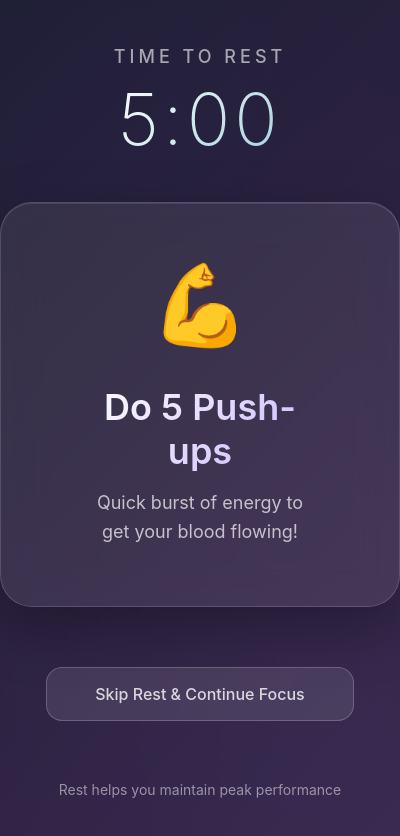
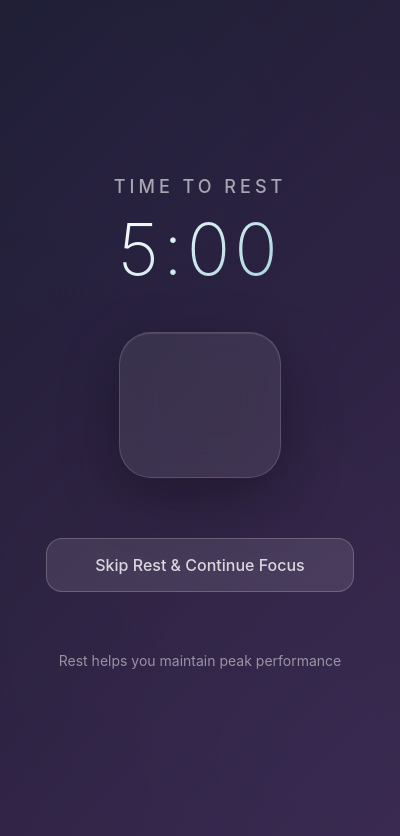
Before and after one commit to ngocanhnckh/betawave-app, an Electron app: page renderer/overlay.html in a window 400 px wide. Drawn offline with Linux system fonts and the light colour scheme.

Commit message:
Remove hardcoded default suggestion from overlay
The suggestion card had 'Do 5 Push-ups' baked into the HTML as the
initial value. If the show-suggestion IPC ever lost its race with the
overlay being made visible, the user would see that default instead of
their actual suggestion - and it would never change.

```diff
--- a/renderer/overlay.html
+++ b/renderer/overlay.html
@@ -203,9 +203,9 @@
     </div>
 
     <div class="suggestion-card">
-      <span class="suggestion-icon" id="suggestionIcon">💪</span>
-      <h1 class="suggestion-title" id="suggestionTitle">Do 5 Push-ups</h1>
-      <p class="suggestion-description" id="suggestionDescription">Quick burst of energy to get your blood flowing!</p>
+      <span class="suggestion-icon" id="suggestionIcon"></span>
+      <h1 class="suggestion-title" id="suggestionTitle"></h1>
+      <p class="suggestion-description" id="suggestionDescription"></p>
     </div>
 
     <button class="skip-btn" id="skipBtn">Skip Rest & Continue Focus</button>
```
